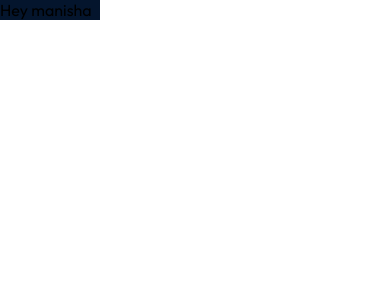
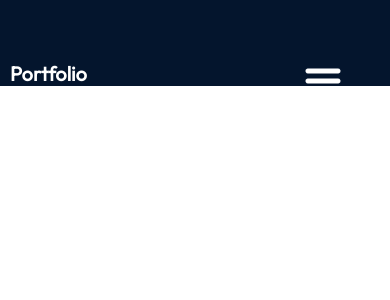
Before and after one commit to manisaparajuli/react-portfolio, a React (Vite) app in the folder portfolio/: page / in a window 390 px wide. Shown: the top 300 px of the page. Built offline with nearby package versions, Linux system fonts and the light colour scheme.

Commit message:
created a hamburger menu

```diff
--- a/portfolio/src/App.jsx
+++ b/portfolio/src/App.jsx
@@ -1,4 +1,5 @@
 import style from './App.module.css';
+import Navbar from './components/Navbar/Navbar';
 
 
 function App() {
@@ -6,7 +7,7 @@ function App() {
 
   return (
     <div className={style.App}>
-      Hey manisha
+      <Navbar/>
     </div>
   )
 }
--- a/portfolio/src/App.module.css
+++ b/portfolio/src/App.module.css
@@ -2,6 +2,6 @@
 
 .App{
   background-color: var(--color-bg);
-  width: 100px;
-  height: 100%
+  width: 100%;
+  height: 100%;
 }
--- /dev/null
+++ b/portfolio/src/components/Navbar/Navbar.jsx
@@ -0,0 +1,31 @@
+import React, { useState } from 'react'
+import styles from './Navbar.module.css'
+import { getImageUrl } from '../../utils'
+const Navbar = () => {
+
+  const [menuOpen, setMenuOpen] = useState(false);
+  return (
+    <nav className={styles.navbar}>
+      <a className={styles.title} href="/">Portfolio</a>
+      <div className={styles.menu}>
+        <img className={styles.menuBtn} src={menuOpen
+
+        ?getImageUrl("nav/closeIcon.png")
+        :getImageUrl("nav/menuIcon.png")
+        }
+        alt="menu-btn"
+        onClick={() => setMenuOpen(!menuOpen)}
+        />
+        <ul className={`${styles.menuItems} ${menuOpen && styles.menuOpen}`} onClick={() => setMenuOpen(false)}
+        >
+          <li><a href="#about">About</a></li>
+          <li><a href="#experience">Experience</a></li>
+          <li><a href="#projects">Projects</a></li>
+          <li><a href="#contact">Contact</a></li>
+        </ul>
+      </div>
+    </nav>
+  )
+}
+
+export default Navbar
--- /dev/null
+++ b/portfolio/src/components/Navbar/Navbar.module.css
@@ -0,0 +1,76 @@
+@import '../../vars.css';
+
+.navbar {
+  position: relative;
+  display: flex;
+  align-item: center;
+  justify-content: space-between;
+  padding-top: 61px;
+  z-index: 2;
+  margin: 0 10px;
+}
+
+.title{
+  font-size: 20px;
+  font-weight: 600;
+  text-decoration: none;
+  color: var(--color-text);
+}
+
+.menu{
+  display: flex;
+}
+
+.menuItems {
+  display: flex;
+  gap: 47px;
+  list-style: none;
+
+}
+.menuItems a{
+  font-size: 25px;
+  color: var(--color-text);
+  text-decoration: none;
+
+}
+
+@media screen and (max-width: 830px){
+  .navbar{
+    flex-direction: column;
+    align-item : flex-start;
+  }
+  .menu{
+    position: absolute;
+    right: 0;
+    margin-right: 10%;
+    flex-direction: column;
+    align-item: flex-end;
+    gap: 11px;
+    z-index: 3;
+  }
+
+  .menuBtn{
+    display: block;
+    cursor: pointer;
+  }
+
+  .menuItems{
+    display: none;
+    flex-direction: column;
+    align-items: center;
+    gap: 13px;
+    border-radius: 10px;
+    background: rgb(25, 55, 109);
+    background: linear-gradient(
+      0deg,
+      rgba(25, 55,109, 0.2) 0%,
+      rgba(25, 55,109, 1) 100%
+    );
+    padding: 24px 33px;
+    box-shadow: 0 0 4px 0 rgba(0,0,0,0.25);
+  }
+  .menuOpen{
+    display: flex;
+    z-index: 1;
+  }
+}
--- a/portfolio/src/utils.js
+++ b/portfolio/src/utils.js
@@ -1,3 +1,3 @@
 export const getImageUrl = (path) => {
-  return new URL(`assets/${path}`, import.meta.url).href;
+  return new URL(`/assets/${path}`, import.meta.url).href;
 };
```
